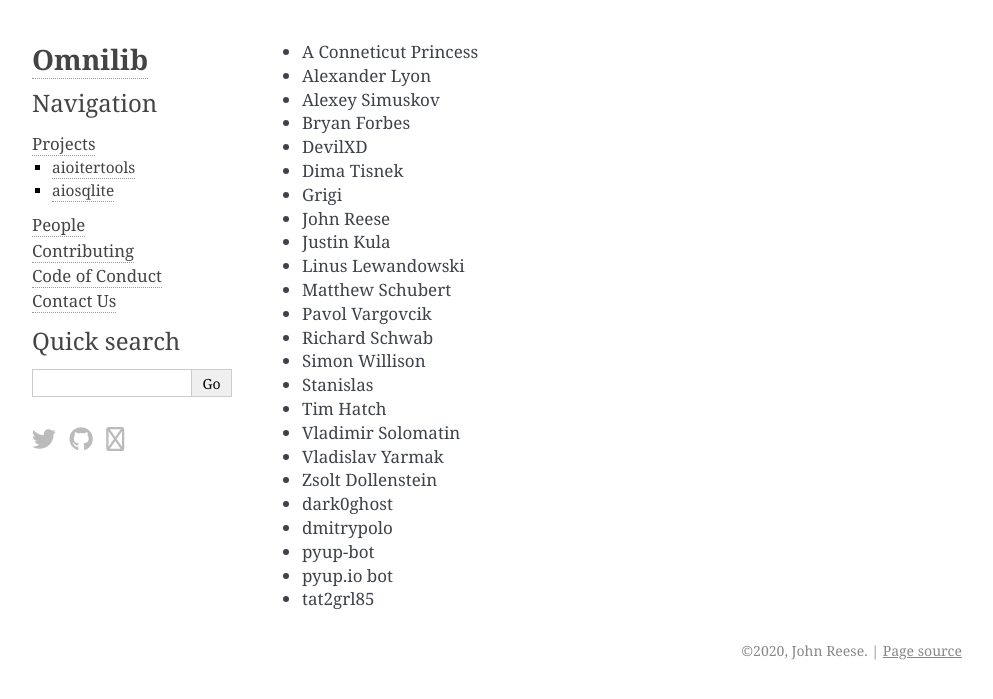
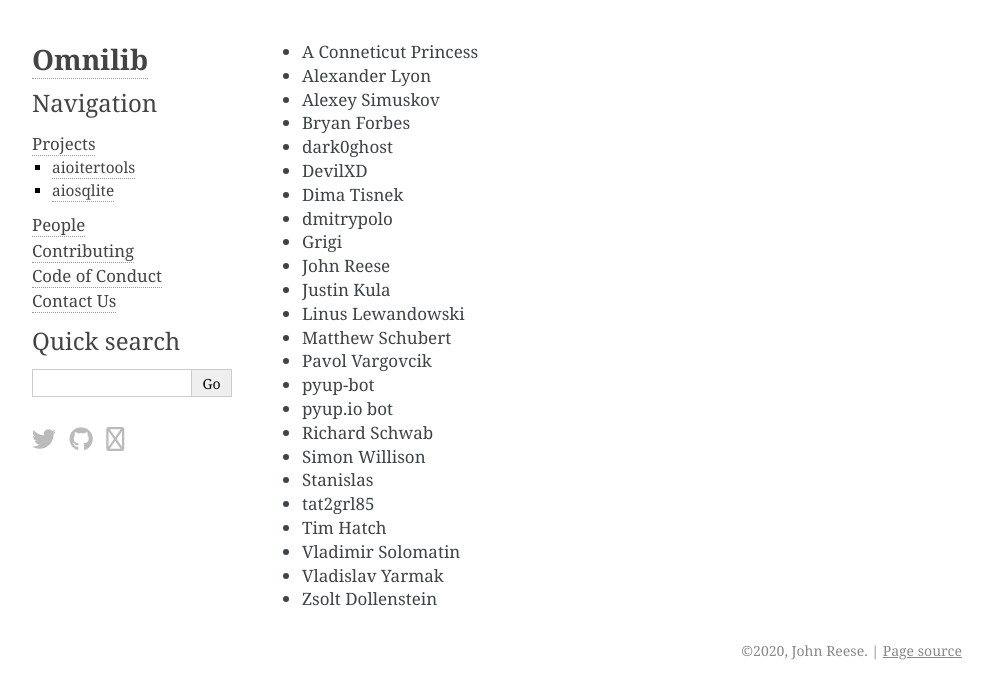
Before and after one commit to omnilib/omnilib-site, a Sphinx documentation site: the page built from source/contributors.rst, in a window 1280 px wide. Shown: the top 699 px of the page, without its empty margins (148-1141 px from the left). Built offline with Sphinx 7.4.7, drawn with Linux system fonts in a browser that asks for light colours; nearby versions of some CDN libraries.

Commit message:
Better sorting

```diff
--- a/source/contributors.rst
+++ b/source/contributors.rst
@@ -2,23 +2,23 @@
 * Alexander Lyon
 * Alexey Simuskov
 * Bryan Forbes
+* dark0ghost
 * DevilXD
 * Dima Tisnek
+* dmitrypolo
 * Grigi
 * John Reese
 * Justin Kula
 * Linus Lewandowski
 * Matthew Schubert
 * Pavol Vargovcik
+* pyup-bot
+* pyup.io bot
 * Richard Schwab
 * Simon Willison
 * Stanislas
+* tat2grl85
 * Tim Hatch
 * Vladimir Solomatin
 * Vladislav Yarmak
 * Zsolt Dollenstein
-* dark0ghost
-* dmitrypolo
-* pyup-bot
-* pyup.io bot
-* tat2grl85
```
